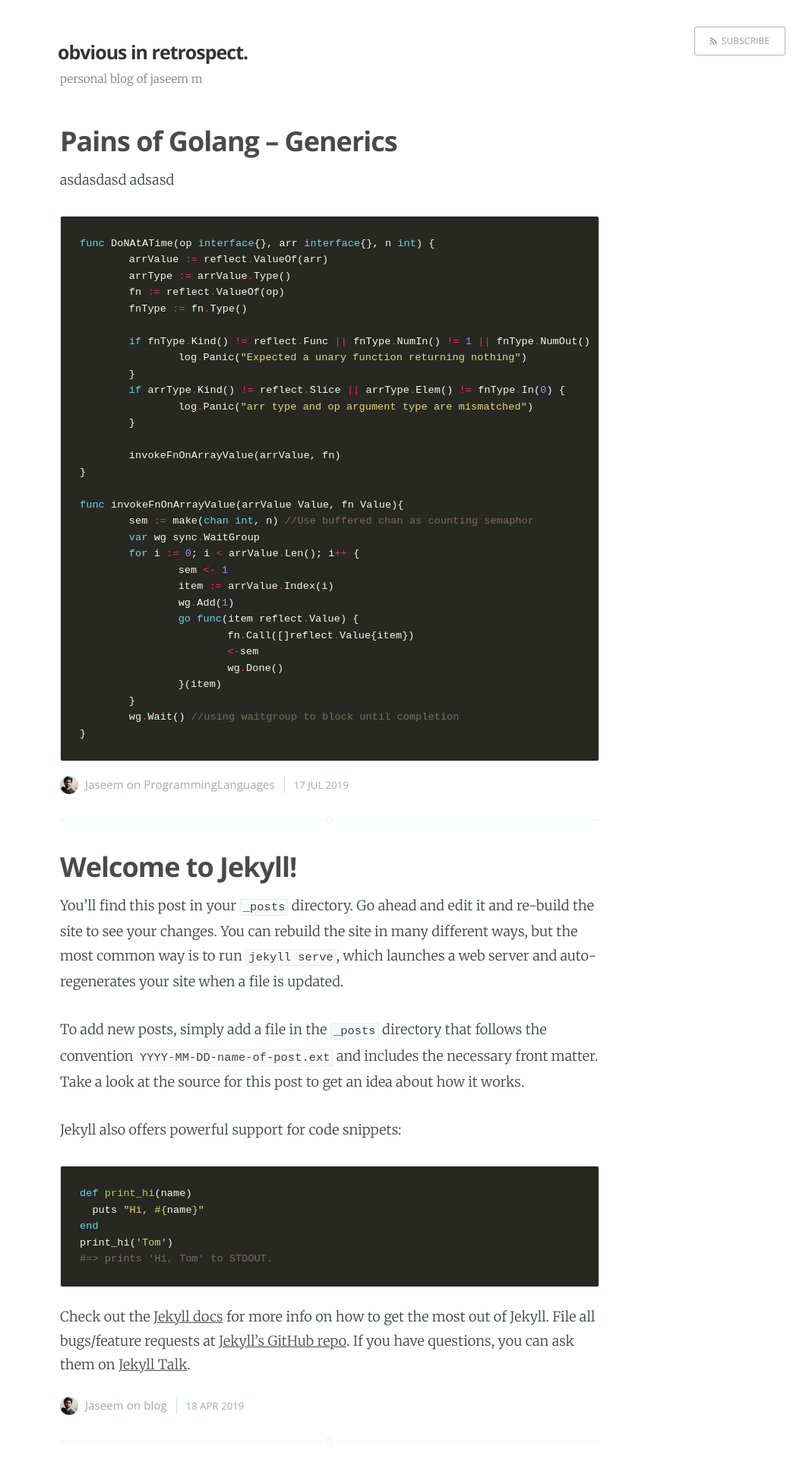
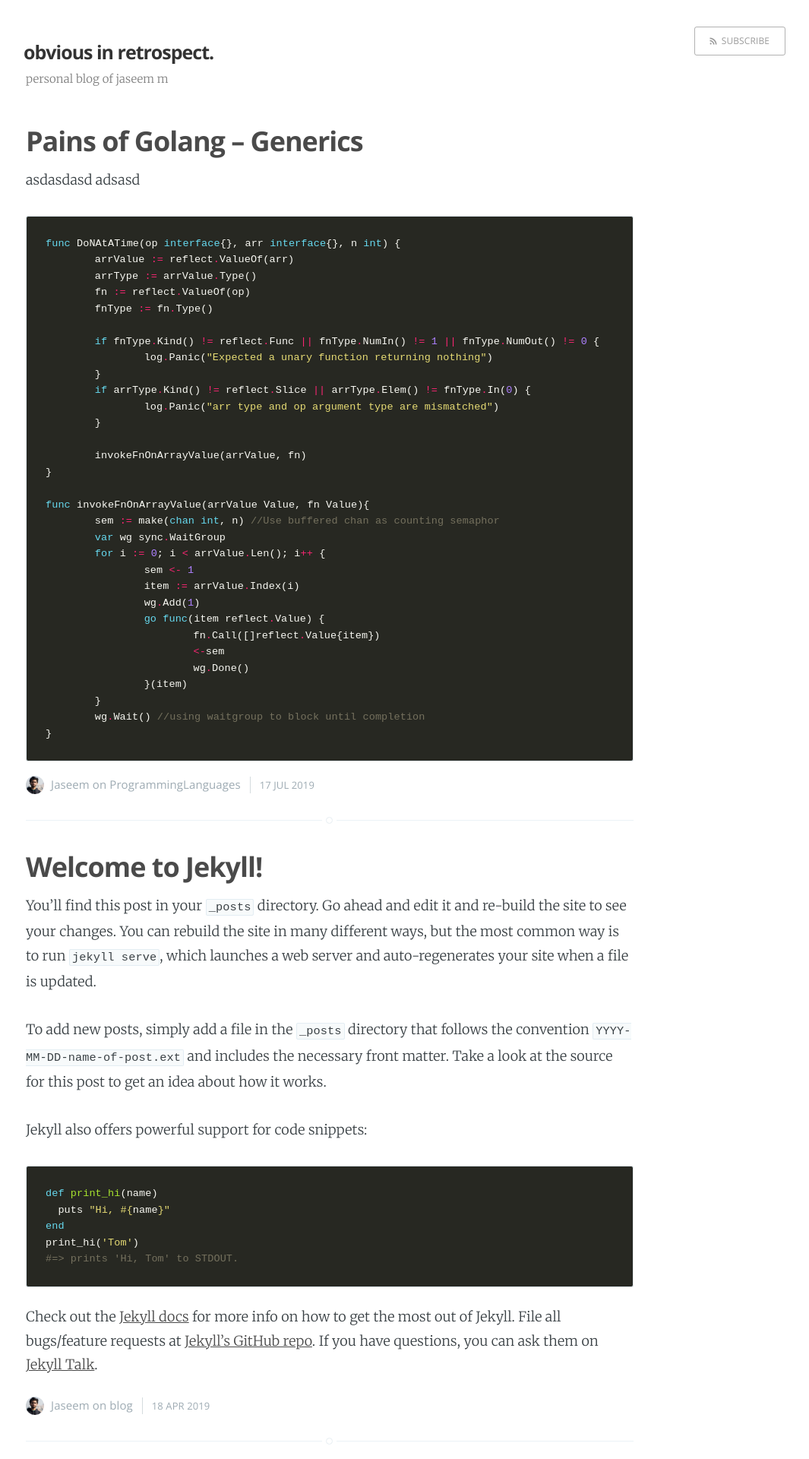
Before and after one commit to mjaseem/mjaseem.github.io, a Jekyll site: the page built from index.html, in a window 1280 px wide. Shown: the top 1920 px of the page at 76% size, without its empty margins (206-1271 px from the left). Built offline with Jekyll 4.4.1, drawn with Linux system fonts in a browser that asks for light colours; the list of posts is cut into pages by our own code.

Commit message:
Increase width of content

```diff
--- a/assets/css/screen.css
+++ b/assets/css/screen.css
@@ -573,7 +573,7 @@
 .inner {
     position: relative;
     width: 80%;
-    max-width: 710px;
+    max-width: 800px;
     margin: 0 auto;
 }
 
@@ -843,7 +843,7 @@
 .post {
     position: relative;
     width: 80%;
-    max-width: 710px;
+    max-width: 800px;
     margin: 4rem auto;
     padding-bottom: 3rem;
     border-bottom: #EBF2F6 1px solid;
@@ -1357,7 +1357,7 @@
 .pagination {
     position: relative;
     width: 80%;
-    max-width: 710px;
+    max-width: 800px;
     margin: 4rem auto;
     font-family: "Open Sans", sans-serif;
     font-size: 1.3rem;
@@ -1492,7 +1492,6 @@
         -webkit-box-sizing: border-box;
         -moz-box-sizing: border-box;
         box-sizing: border-box;
-        height: auto;
         height: 240px;
     }
     .scroll-down, .home-template .main-header:after {
```
Also changed, not shown: 1 other file.
